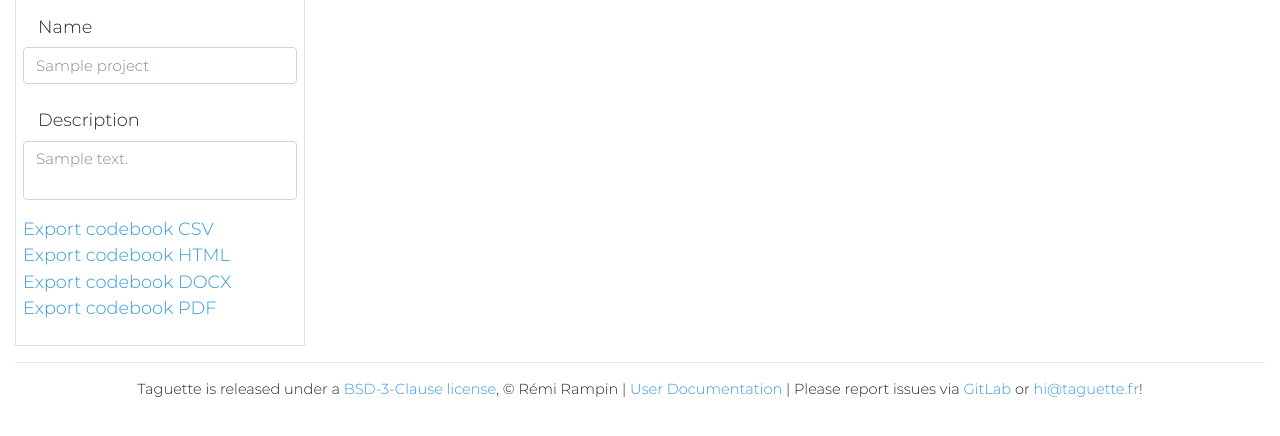
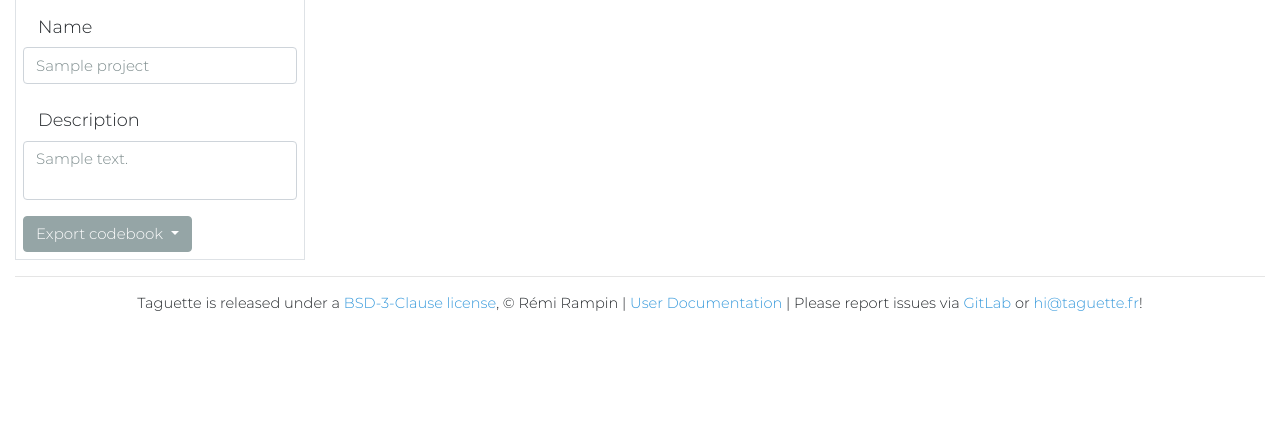
Before and after one commit to remram44/taguette, a Python web app: template taguette/templates/project.html in a window 1280 px wide, after a click on "Project info". Shown: the part 182-618 px from the top of the page. Run offline with Jinja, Linux system fonts and the light colour scheme; the template is opened without the code that fills it: most values are stand-ins (such as "Sample title", 1, 10 or a date in 2020).

Commit message:
Make the codebook export a dropdown as well

```diff
--- a/taguette/templates/project.html
+++ b/taguette/templates/project.html
@@ -35,12 +35,18 @@
               <textarea class="form-control" id="project-description" name="project-description">{{ project.description }}</textarea>
             </div>
           </form>
-          <ul class="list-unstyled">
-            <li><a href="{{ reverse_url('export_codebook_csv', project.id) }}" target="_blank">Export codebook CSV</a></li>
-            <li><a href="{{ reverse_url('export_codebook_doc', project.id, 'html') }}" target="_blank">Export codebook HTML</a></li>
-            <li><a href="{{ reverse_url('export_codebook_doc', project.id, 'docx') }}" target="_blank">Export codebook DOCX</a></li>
-            <li><a href="{{ reverse_url('export_codebook_doc', project.id, 'pdf') }}" target="_blank">Export codebook PDF</a></li>
-          </ul>
+
+          <div class="dropdown">
+            <button class="btn btn-secondary dropdown-toggle" type="button" id="dropdown-codebook" data-toggle="dropdown" aria-haspopup="true" aria-expanded="false">
+              Export codebook
+            </button>
+            <div class="dropdown-menu" aria-labelledby="dropdown-codebook">
+              <a href="{{ reverse_url('export_codebook_csv', project.id) }}" class="dropdown-item">CSV</a>
+              <a href="{{ reverse_url('export_codebook_doc', project.id, 'html') }}" class="dropdown-item">HTML</a>
+              <a href="{{ reverse_url('export_codebook_doc', project.id, 'docx') }}" class="dropdown-item">DOCX</a>
+              <a href="{{ reverse_url('export_codebook_doc', project.id, 'pdf') }}" class="dropdown-item">PDF</a>
+            </div>
+          </div>
         </div>
 
         <!-- List of documents -->
```
